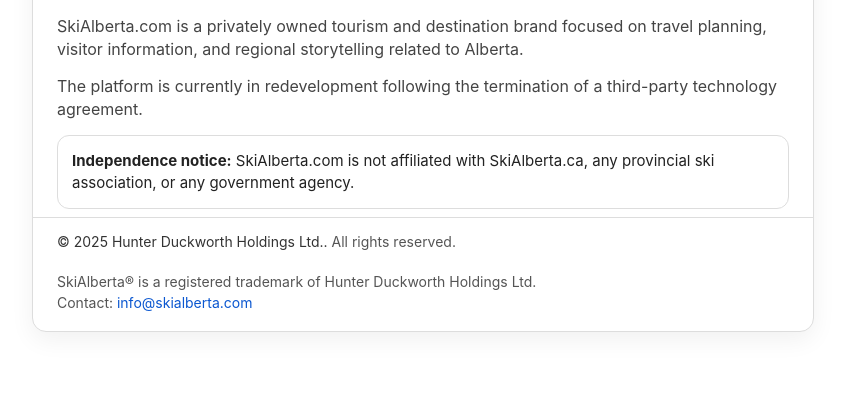
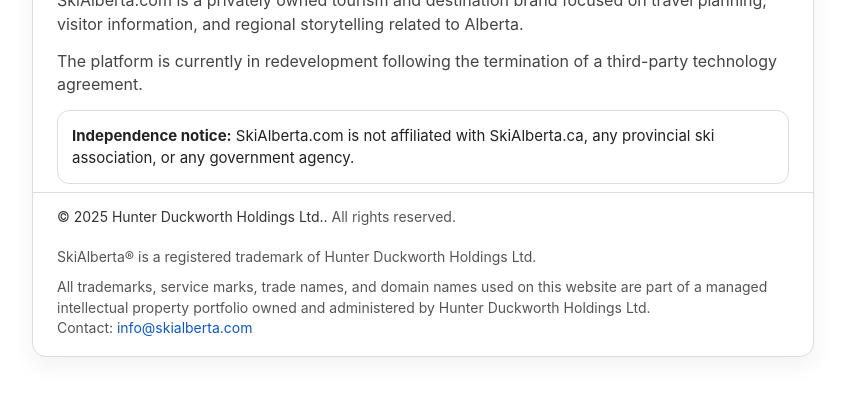
Before and after one commit to bruce485duckworth/skialberta, a plain HTML site: page index.html in a window 1280 px wide. Shown: the part 303-698 px from the top of the page, without its empty margins (217-1062 px from the left). Drawn offline with Linux system fonts and the light colour scheme.

Commit message:
Update index.html

```diff
--- a/index.html
+++ b/index.html
@@ -91,6 +91,11 @@
         <div>© 2025 Hunter Duckworth Holdings Ltd.. <span class="small">All rights reserved.</span></div>
         <div class="small" style="margin-top:10px;">
   SkiAlberta® is a registered trademark of Hunter Duckworth Holdings Ltd.
+
+          <div class="small" style="margin-top:10px;">
+All trademarks, service marks, trade names, and domain names used on this website are part of a managed intellectual property portfolio owned and administered by Hunter Duckworth Holdings Ltd.
+</div>
+
 <div>Contact: <a href="mailto:info@skialberta.com">info@skialberta.com</a></div>
 
     </div>
```
